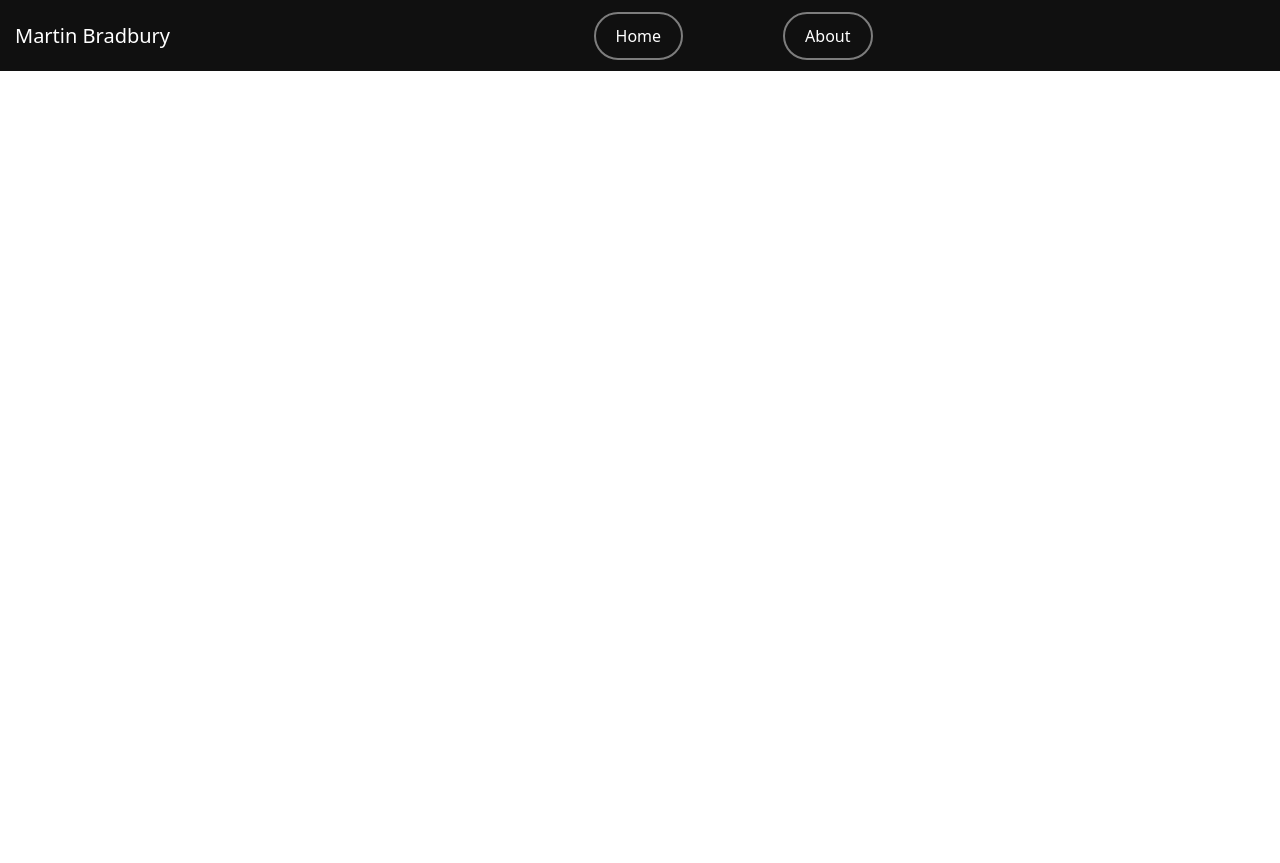
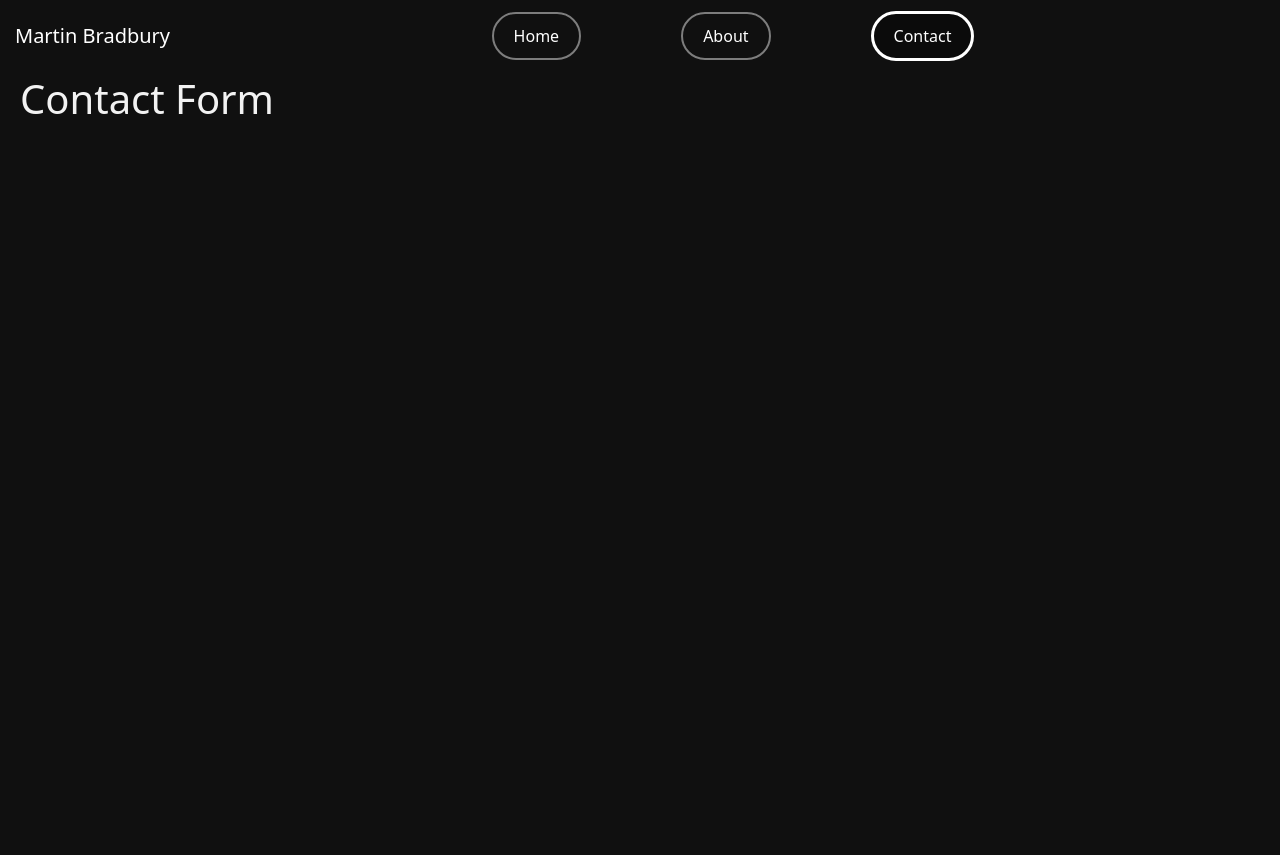
Before and after one commit to MartinBradbury/mebprofile, a React (Vite) app in the folder mebprofile/: page /contact in a window 1280 px wide. Before the commit the page ends 800 px from the top, so only its background shows below. Built offline with nearby package versions, Linux system fonts and the light colour scheme.

Commit message:
added a contact page and restyled active buttons

```diff
--- a/mebprofile/src/App.jsx
+++ b/mebprofile/src/App.jsx
@@ -2,6 +2,7 @@ import Home from "./pages/Home";
 import About from "./pages/About";
 import { BrowserRouter, Route, Routes } from "react-router-dom";
 import NavBar from "./components/NavBar";
+import Contact from "./pages/Contact";
 
 
 
@@ -13,6 +14,7 @@ function App() {
         <Routes>
           <Route path="/" element={<Home />} />
           <Route path="/about" element={<About />} />
+          <Route path="/contact" element={<Contact />} />
         </Routes>
       </BrowserRouter>
     </>
--- a/mebprofile/src/components/NavBar.jsx
+++ b/mebprofile/src/components/NavBar.jsx
@@ -35,6 +35,15 @@ export class NavBar extends Component {
             >
               About
             </NavLink>
+            <NavLink
+              to="/contact"
+              className={({isActive}) =>
+              isActive
+              ? `${styles.activeButton} ${styles.button}` : styles.button}
+              >
+              Contact
+
+            </NavLink>
           </Nav>
         </Navbar>
       </>
--- /dev/null
+++ b/mebprofile/src/pages/Contact.jsx
@@ -0,0 +1,14 @@
+import React, { Component } from 'react'
+import styles from '../styles/Contact.module.css'
+
+export class Contact extends Component {
+  render() {
+    return (
+      <div className={styles}>
+        <h1>Contact Form</h1>
+      </div>
+    )
+  }
+}
+
+export default Contact
--- /dev/null
+++ b/mebprofile/src/styles/Contact.module.css
@@ -0,0 +1,3 @@
+h1 {
+    margin-top:55px;
+}
--- a/mebprofile/src/styles/NavBar.module.css
+++ b/mebprofile/src/styles/NavBar.module.css
@@ -29,9 +29,9 @@
 }
 
 .activeButton {
-    background-color: red; /* Active button background */
+    background-color: rgb(11, 11, 11); /* Active button background */
     color: white; /* Keep text color white */
-    border-bottom: 1px solid white; /* Active border */
+    border: 3px solid white; /* Active border */
 }
 
 .bg {
```
